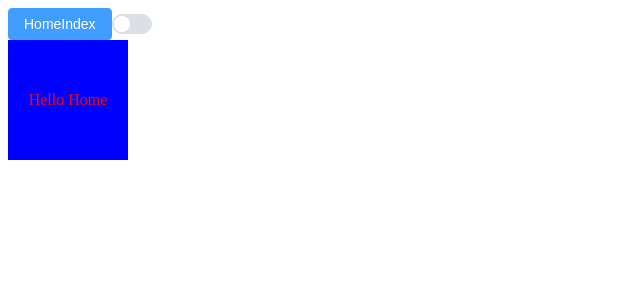
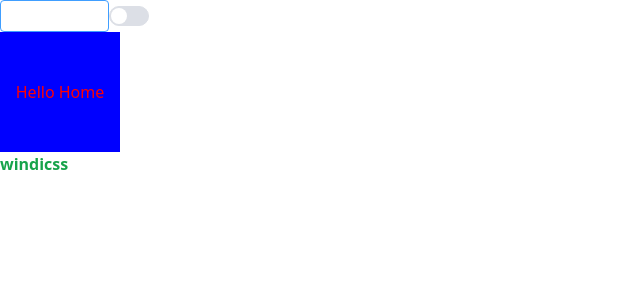
Before and after one commit to liwenliang/vite-vue3-javascript, a Vue app: page / in a window 1280 px wide. Shown: the top 300 px of the page, without its empty margins (0-640 px from the left). Built offline with nearby package versions, Linux system fonts and the light colour scheme.

Commit message:
集成windicss

```diff
--- a/package.json
+++ b/package.json
@@ -20,6 +20,8 @@
     "sass": "^1.56.1",
     "unplugin-auto-import": "^0.12.0",
     "unplugin-vue-components": "^0.22.11",
-    "vite": "^3.2.3"
+    "vite": "^3.2.3",
+    "vite-plugin-windicss": "^1.8.8",
+    "windicss": "^3.5.6"
   }
 }
--- a/src/main.js
+++ b/src/main.js
@@ -1,4 +1,5 @@
 import { createApp } from 'vue';
+import 'virtual:windi.css'
 
 import App from './App.vue';
 import store from './store';
--- a/src/views/home/index.vue
+++ b/src/views/home/index.vue
@@ -3,6 +3,7 @@
     <el-button type="primary">{{btnText}}</el-button>
     <el-switch v-model="value" />
     <div class="redClass">Hello Home</div>
+    <div class="text-green-600 font-bold">windicss</div>
   </div>
 </template>
 
--- a/vite.config.js
+++ b/vite.config.js
@@ -4,11 +4,13 @@ import vue from '@vitejs/plugin-vue';
 import AutoImport from 'unplugin-auto-import/vite';
 import Components from 'unplugin-vue-components/vite';
 import { ElementPlusResolver } from 'unplugin-vue-components/resolvers';
+import WindiCSS from 'vite-plugin-windicss'
 
 export default defineConfig({
     base: './',
     plugins: [
       vue(),
+      WindiCSS(),
       AutoImport({
         imports:['vue'], // 自动引入vue3
       }),
```
Also changed, not shown: 1 other file (tests, documents, lock files or other folders).
